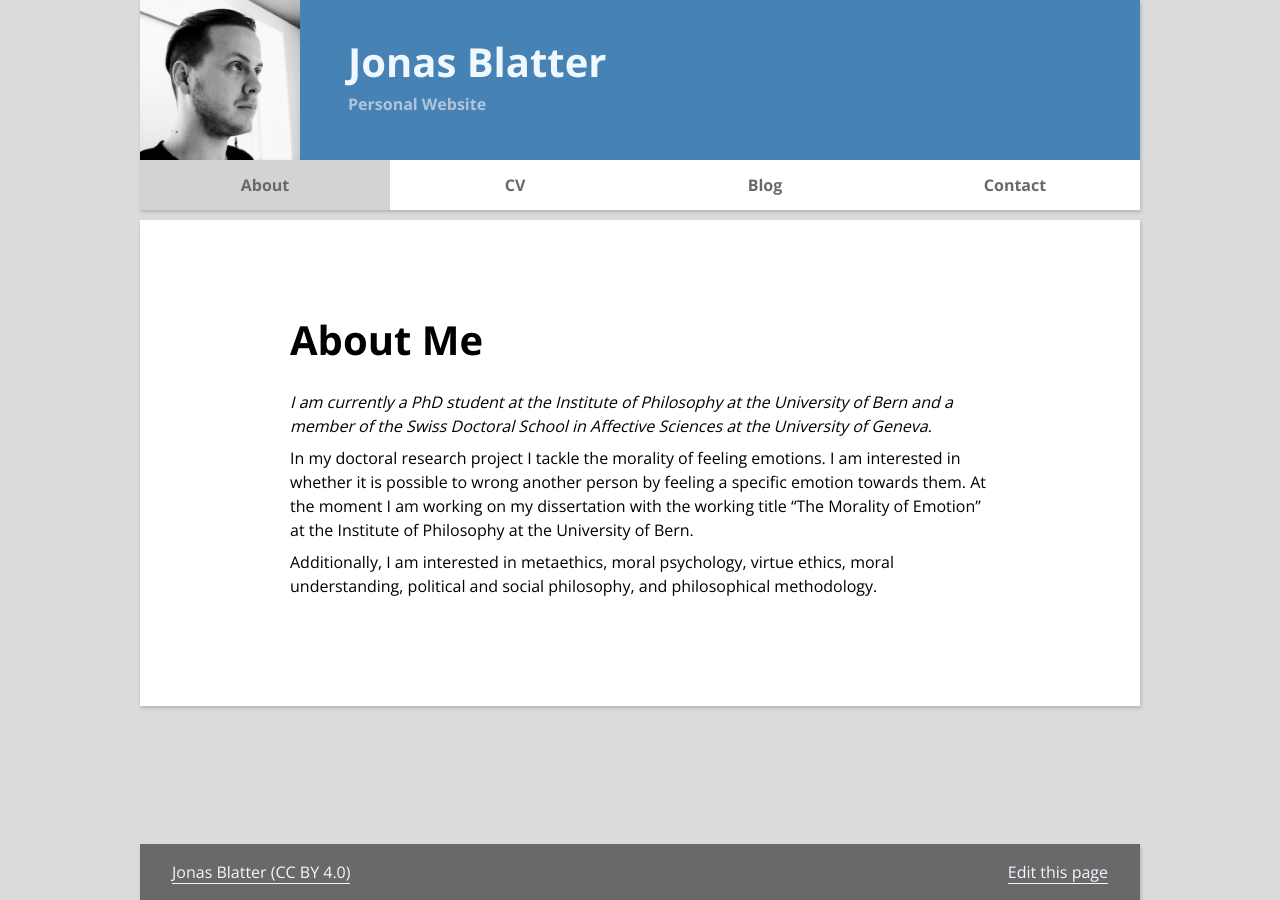
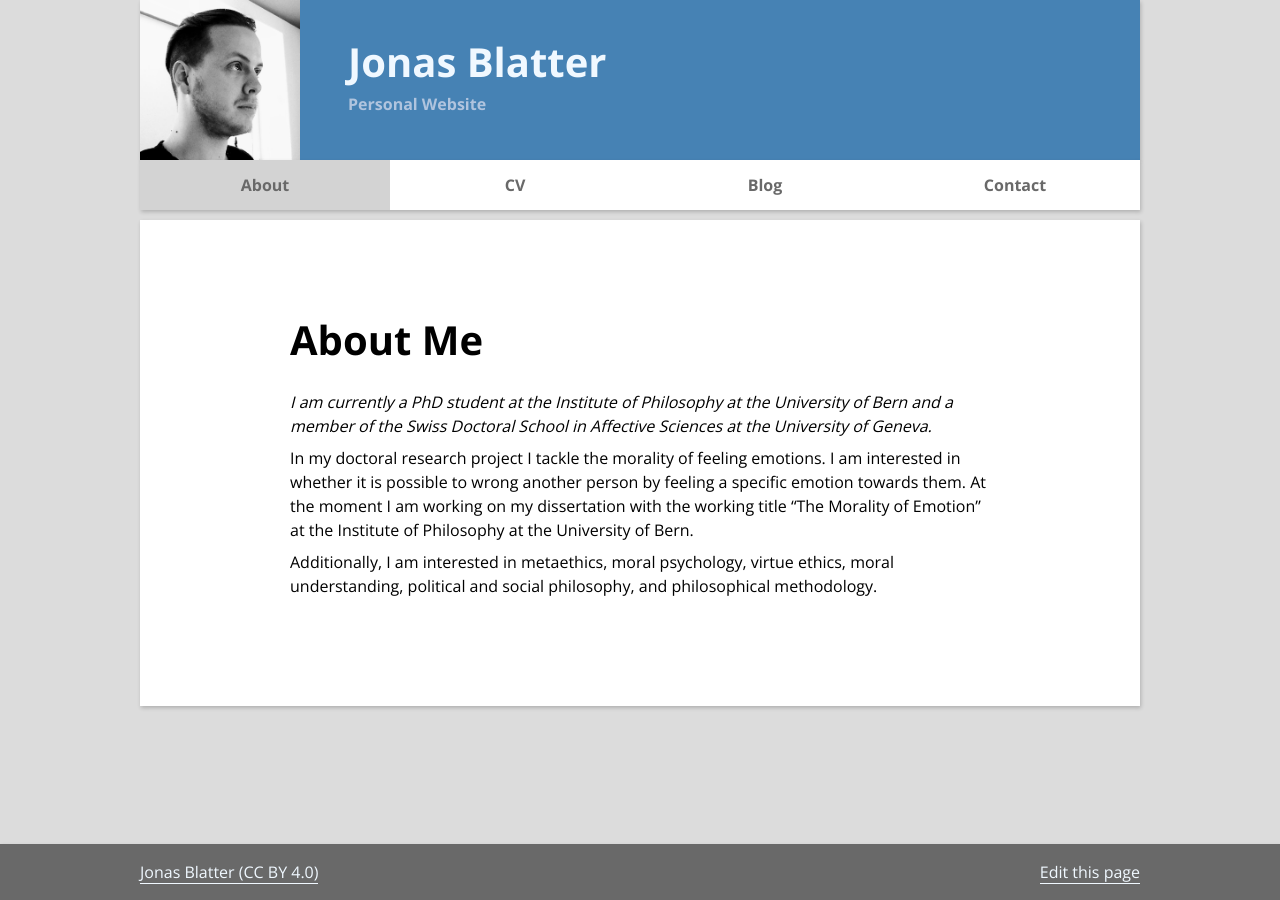
Before and after one commit to jonasblatter/jonasblatter.github.io, a Jekyll site: the page built from about.md, in a window 1280 px wide. Built offline with Jekyll 4.4.1, drawn with Linux system fonts in a browser that asks for light colours; our own code applies the rules of GitHub Pages for plain Markdown files; a style sheet for code colours, icons or effects is not loaded.

Commit message:
update footer

```diff
--- a/_includes/footer.html
+++ b/_includes/footer.html
@@ -1,4 +1,6 @@
 <footer>
-  <p style="float:left"><a href="https://creativecommons.org/licenses/by/4.0/"><i class="fa fa-creative-commons"></i> Jonas Blatter (CC BY 4.0)</a></p>
-  <p style="float:right"><a href="{{site.github.repository_url}}/blob/master/{{page.path}}">Edit this page</a></p>
+  <div class="footer-text">
+	<p><a href="https://creativecommons.org/licenses/by/4.0/"><i class="fa fa-creative-commons"></i> Jonas Blatter (CC BY 4.0)</a></p>
+	<p><a href="{{site.github.repository_url}}/blob/master/{{page.path}}">Edit this page</a></p>
+  </div>
 </footer>
--- a/_sass/main.scss
+++ b/_sass/main.scss
@@ -111,9 +111,12 @@ a:hover {
 }
 footer {
     color: white;
+    background-color: dimgrey;
+}
+.footer-text {
+	width: 100%;
 	display: flex;
 	justify-content: space-between;
-    background-color: dimgrey;
 }
 footer a {
 	color: aliceblue;
@@ -155,7 +158,7 @@ nav a.active:hover {background-color: gainsboro;}
 			'. header .'
 			'. nav .'
 			'. main .'
-			'. footer .';
+			'footer footer footer';
 		grid-template-rows: min-content min-content auto min-content;
 		grid-template-columns: auto 1000px auto;
 	}
@@ -164,4 +167,8 @@ nav a.active:hover {background-color: gainsboro;}
 	h2 {font-size: 2rem;}
 	header .logo {width: 160px;}
 	header .brand {padding: 2rem 3rem;}
+	.footer-text {
+		width: 1000px;
+		margin: 0 auto;
+	}
 }
```
